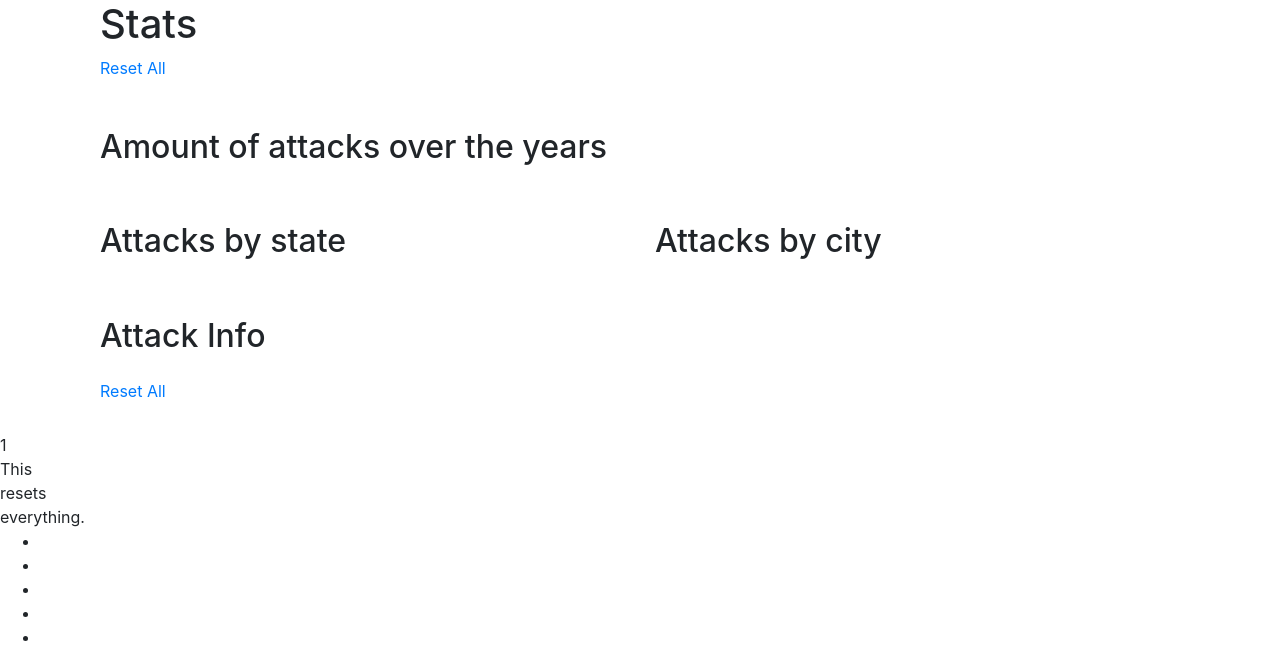
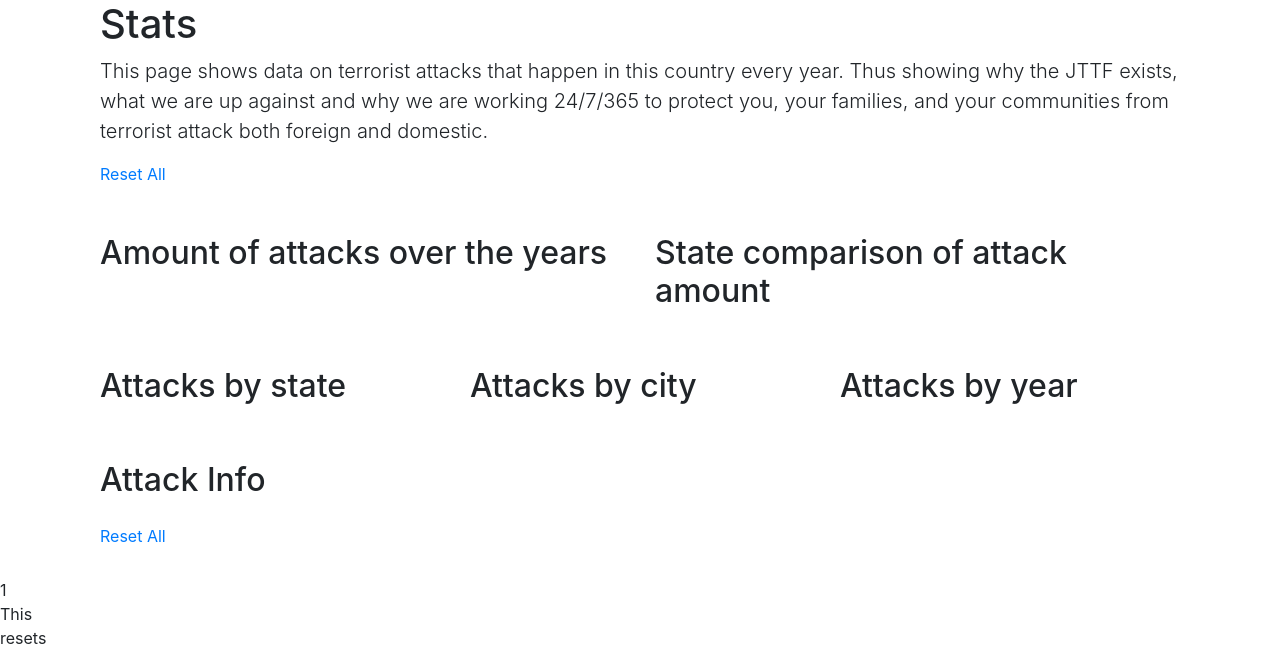
Before and after one commit to Code-Institute-Submissions/Stream-Two-Project-4, a Flask app: page /stat in a window 1280 px wide. Shown: the part 56-709 px from the top of the page. Run offline with Flask 2, Linux system fonts and the light colour scheme; data that the repository does not hold is empty; some libraries are stand-ins or nearby versions.

Commit message:
Updated stat page
Added a pie graph and some info text.

```diff
--- a/static/js/graph.js
+++ b/static/js/graph.js
@@ -1,4 +1,4 @@
-
+if($(location)[0].pathname=='/stat'){
   queue()
    .defer(d3.json, "/stat/data")
    .await(makeGraphs);
@@ -8,6 +8,8 @@ function makeGraphs(error, data) {
     var eventChart = dc.dataTable('#event-table');
     var selectField = dc.selectMenu('#attack-by-state');
     var selectField2 = dc.selectMenu('#attack-by-city');
+    var selectField3 = dc.selectMenu('#attack-by-year');
+    var stateChart = dc.pieChart('#amount-by-state');
 
     var dateFormat = d3.time.format("%Y");
     data.forEach(function (d) {
@@ -20,7 +22,9 @@ function makeGraphs(error, data) {
     var yearDim = ndx.dimension(function (d) {
       return d.year;
     });
-
+    var yearDim2 = ndx.dimension(function (d) {
+      return new Date(d.year).getFullYear();
+    });
     var cityDim = ndx.dimension(function (d) {
       return d.city;
     });
@@ -29,9 +33,15 @@ function makeGraphs(error, data) {
       return d.state;
     });
 
+    var stateDim2 = ndx.dimension(function (d) {
+      return d.state;
+    });
+
     var yearGroup = yearDim.group();
+    var yearGroup2 = yearDim2.group();
     var cityGroup = cityDim.group();
     var stateGroup = stateDim.group();
+    var stateGroup2 = stateDim.group();
 
     var minYear = yearDim.bottom(1)[0]["year"];
     var maxYear = yearDim.top(1)[0]["year"];
@@ -48,6 +58,7 @@ function makeGraphs(error, data) {
       .x(d3.time.scale().domain([minYear, maxYear]))
       .elasticY(true)
       .xAxisLabel("Year")
+      .yAxisLabel("Amount")
       .yAxis().ticks(6);
 
     eventChart
@@ -62,22 +73,28 @@ function makeGraphs(error, data) {
       ]);
 
     selectField
-    .dimension(stateDim)
+      .dimension(stateDim2)
       .group(stateGroup);
 
     selectField2
       .dimension(cityDim)
       .group(cityGroup);
 
+    selectField3
+      .dimension(yearDim2)
+      .group(yearGroup2);
+
+    stateChart
+      .height(300)
+      .dimension(stateDim2)
+      .group(stateGroup2)
+      .innerRadius(50)
+      // .drawPaths(true);
+
     dc.renderAll();
 
-  $(window).resize(function(){
-    var loop;
-    clearTimeout(loop);
-    loop=setTimeout(function(){
-      dc.renderAll();
-    },500);
-  });
+    fix.winResize(dc.renderAll);
   }
 
   introJs().start();
+}
--- a/templates/stat.html
+++ b/templates/stat.html
@@ -3,20 +3,26 @@
 {% block body %}
 <div class="container">
   <h1>Stats</h1>
+  <p class='lead'>This page shows data on terrorist attacks that happen in this country every year. Thus showing why the JTTF exists, what we are up against and why we are working 24/7/365 to protect you, your families, and your communities from terrorist attack both foreign and domestic.</p>
   <a href="javascript:dc.filterAll(); dc.renderAll();" data-intro="This resets everything.">Reset All</a>
   <div class="row">
-    <div id='freq-by-year' class="mt-5 col-12" data-intro="This graph shows the frequency of attacks over the years.">
+    <div id='freq-by-year' class="mt-5 col-12 col-md-6" data-intro="This graph shows the frequency of attacks over the years.">
       <h2 class='label'>Amount of attacks over the years</h2>
     </div>
-
-    <div id='attack-by-state' class="mt-5 col-12 col-md-6" data-intro="Use this to filter the graphs by state.">
+    <div id='amount-by-state' class="mt-5 col-12 col-md-6" data-intro="This graph does a state comparison of attacks.">
+      <h2 class='label'>State comparison of attack amount</h2>
+    </div>
+    <div id='attack-by-state' class="mt-5 col-12 col-md-4" data-intro="Use this to filter the graphs by state.">
       <h2 class='label'>Attacks by state</h2>
     </div>
-    <div id='attack-by-city' class="mt-5 col-12 col-md-6" data-intro="Use this to filter the graphs by city.">
+    <div id='attack-by-city' class="mt-5 col-12 col-md-4" data-intro="Use this to filter the graphs by city.">
       <h2 class='label'>Attacks by city</h2>
     </div>
+    <div id='attack-by-year' class="mt-5 col-12 col-md-4" data-intro="Use this to filter the graphs by year.">
+      <h2 class='label'>Attacks by year</h2>
+    </div>
 
-    <div class="mt-5 col-12" data-intro="This show information about some of the attacks.">
+    <div class="mt-5 col-12" data-intro="This show information about the attacks.">
       <h2 class='label'>Attack Info</h2>
       <table id='event-table' class="table">
       </table>
```
Lines whose indentation alone changed are shown as unchanged.
